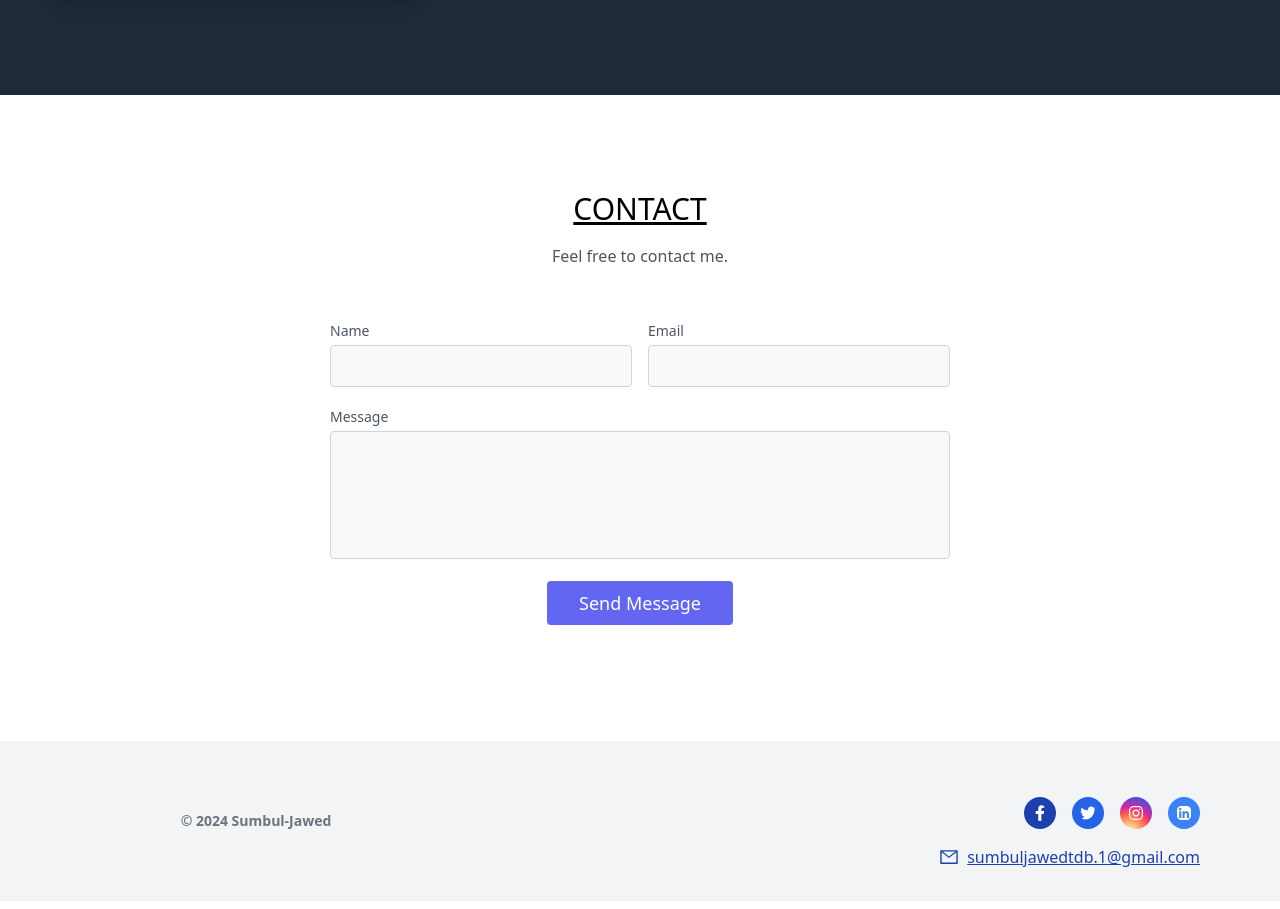
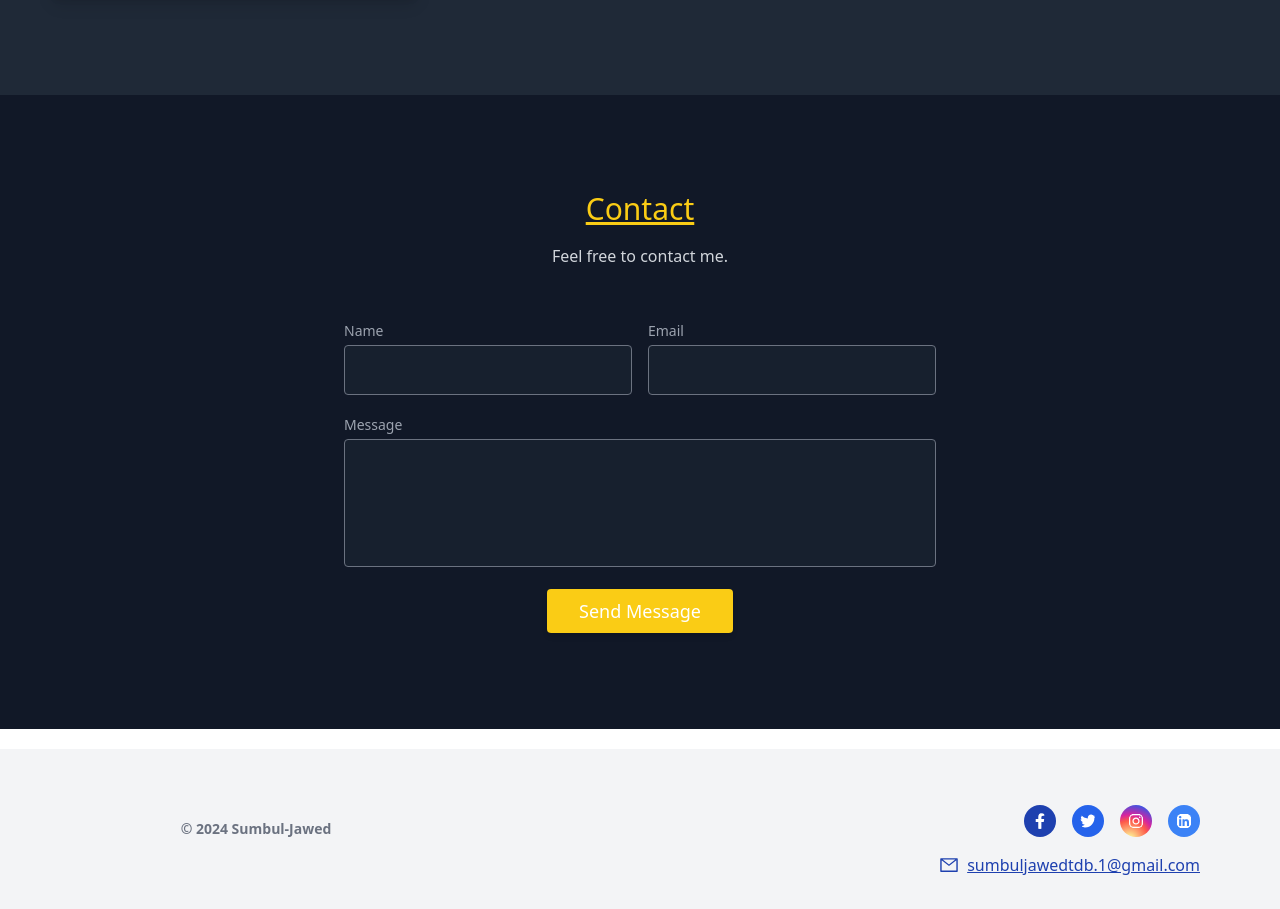
Before and after one commit to umarprogrammer19/Portfolio-v3, a Next.js app: page / in a window 1280 px wide. Shown: the part 3179-4088 px from the top of the page. Built offline with nearby package versions, Linux system fonts and the light colour scheme.

Commit message:
Improved Contact

```diff
--- a/src/components/Contact.tsx
+++ b/src/components/Contact.tsx
@@ -1,15 +1,15 @@
-import React from 'react';
+import React from "react";
 
 function Contact() {
   return (
-    <div id='contact'>
-      <section className="text-gray-600 body-font relative">
-        <div className="container px-5 py-24 mx-auto">
+    <div id="contact">
+      <section className="bg-gray-900 text-gray-200 body-font py-24">
+        <div className="container mx-auto px-6 md:px-12">
           <div className="flex flex-col text-center w-full mb-12">
-            <h1 className="sm:text-3xl text-2xl font-medium title-font mb-4 text-black underline">
-              CONTACT
+            <h1 className="sm:text-3xl text-2xl font-medium title-font mb-4 text-yellow-400 underline">
+              Contact
             </h1>
-            <p className="lg:w-2/3 mx-auto leading-relaxed text-base">
+            <p className="lg:w-2/3 mx-auto leading-relaxed text-base text-gray-300">
               Feel free to contact me.
             </p>
           </div>
@@ -17,44 +17,44 @@ function Contact() {
             <div className="flex flex-wrap -m-2">
               <div className="p-2 w-1/2">
                 <div className="relative">
-                  <label htmlFor="name" className="leading-7 text-sm text-gray-600">
+                  <label htmlFor="name" className="leading-7 text-sm text-gray-400">
                     Name
                   </label>
                   <input
                     type="text"
                     id="name"
                     name="name"
-                    className="w-full bg-gray-100 bg-opacity-50 rounded border border-gray-300 focus:border-indigo-500 focus:bg-white focus:ring-2 focus:ring-indigo-200 text-base outline-none text-gray-700 py-1 px-3 leading-8 transition-colors duration-200 ease-in-out"
+                    className="w-full bg-gray-800 bg-opacity-50 rounded border border-gray-500 focus:border-yellow-400 focus:bg-gray-900 focus:ring-2 focus:ring-yellow-400 text-base outline-none text-gray-200 py-2 px-3 leading-8 transition-colors duration-200 ease-in-out"
                   />
                 </div>
               </div>
               <div className="p-2 w-1/2">
                 <div className="relative">
-                  <label htmlFor="email" className="leading-7 text-sm text-gray-600">
+                  <label htmlFor="email" className="leading-7 text-sm text-gray-400">
                     Email
                   </label>
                   <input
                     type="email"
                     id="email"
                     name="email"
-                    className="w-full bg-gray-100 bg-opacity-50 rounded border border-gray-300 focus:border-indigo-500 focus:bg-white focus:ring-2 focus:ring-indigo-200 text-base outline-none text-gray-700 py-1 px-3 leading-8 transition-colors duration-200 ease-in-out"
+                    className="w-full bg-gray-800 bg-opacity-50 rounded border border-gray-500 focus:border-yellow-400 focus:bg-gray-900 focus:ring-2 focus:ring-yellow-400 text-base outline-none text-gray-200 py-2 px-3 leading-8 transition-colors duration-200 ease-in-out"
                   />
                 </div>
               </div>
               <div className="p-2 w-full">
                 <div className="relative">
-                  <label htmlFor="message" className="leading-7 text-sm text-gray-600">
+                  <label htmlFor="message" className="leading-7 text-sm text-gray-400">
                     Message
                   </label>
                   <textarea
                     id="message"
                     name="message"
-                    className="w-full bg-gray-100 bg-opacity-50 rounded border border-gray-300 focus:border-indigo-500 focus:bg-white focus:ring-2 focus:ring-indigo-200 h-32 text-base outline-none text-gray-700 py-1 px-3 resize-none leading-6 transition-colors duration-200 ease-in-out"
+                    className="w-full bg-gray-800 bg-opacity-50 rounded border border-gray-500 focus:border-yellow-400 focus:bg-gray-900 focus:ring-2 focus:ring-yellow-400 h-32 text-base outline-none text-gray-200 py-2 px-3 resize-none leading-6 transition-colors duration-200 ease-in-out"
                   />
                 </div>
               </div>
               <div className="p-2 w-full">
-                <button className="flex mx-auto text-white bg-indigo-500 border-0 py-2 px-8 focus:outline-none hover:bg-indigo-600 rounded text-lg">
+                <button className="flex mx-auto text-white bg-yellow-400 border-0 py-2 px-8 focus:outline-none hover:bg-yellow-500 transition-colors duration-300 rounded text-lg shadow-md">
                   Send Message
                 </button>
               </div>
```
